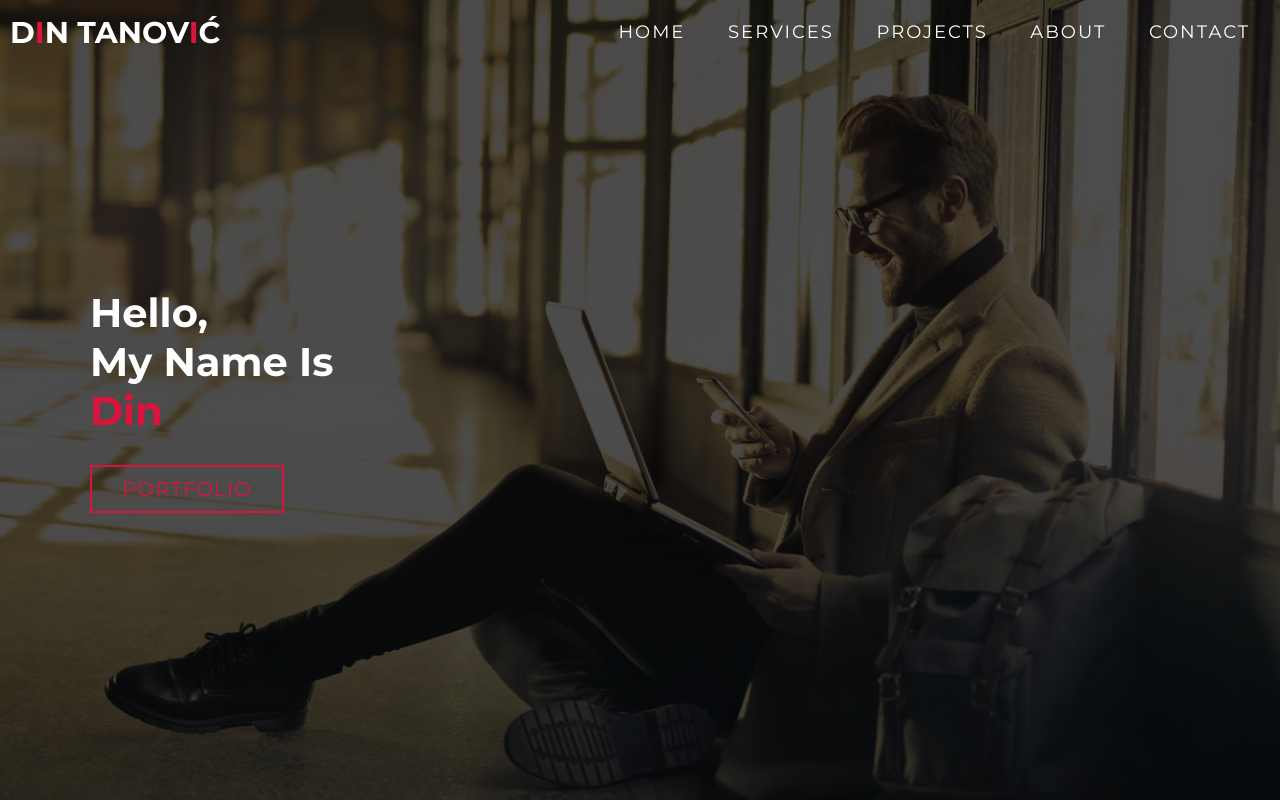
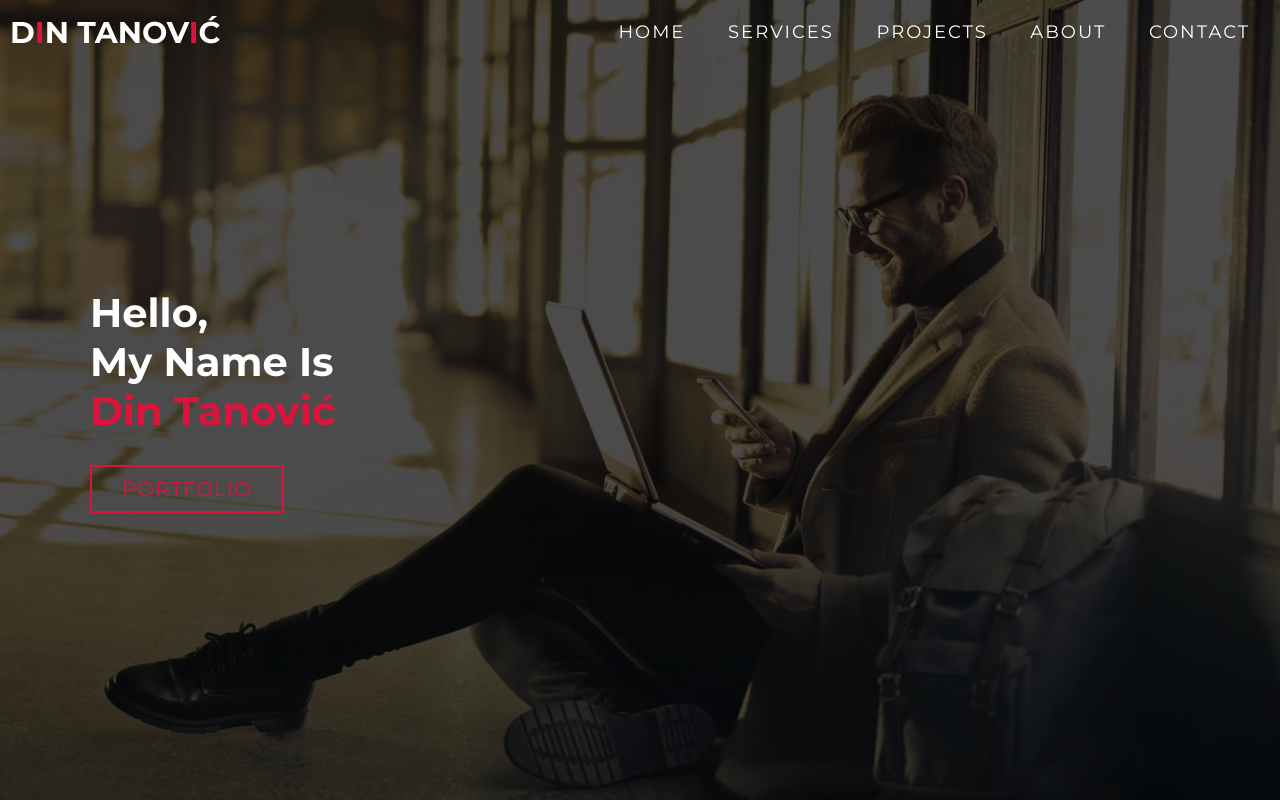
Before and after one commit to Din111/Portfolio-website, a plain HTML site: page index.html in a window 1280 px wide. Shown: the top 800 px of the page. Drawn offline with Linux system fonts and the light colour scheme.

Commit message:
Correct name (with ssh)

```diff
--- a/index.html
+++ b/index.html
@@ -41,7 +41,7 @@
         <div>
             <h1>Hello,<span></span></h1>
             <h1>My Name Is <span></span></h1>
-            <h1>Din <span></span></h1>
+            <h1>Din Tanović <span></span></h1>
             <a href="#projects" type="button" class="cta">PORTFOLIO</a>
         </div>
     </div>
```
